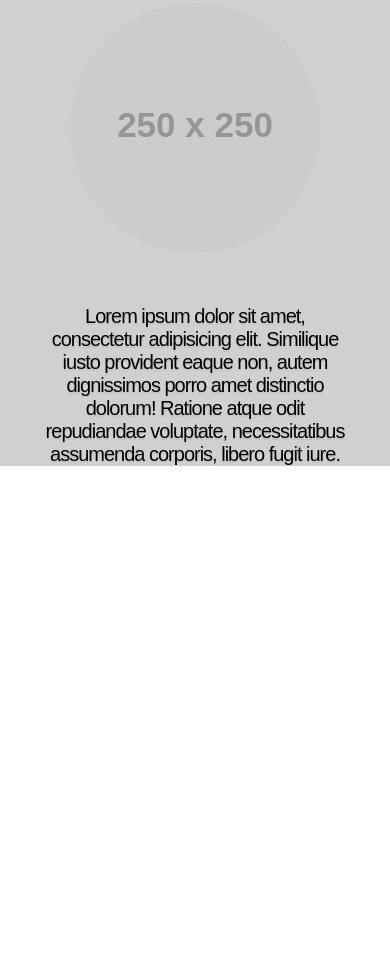
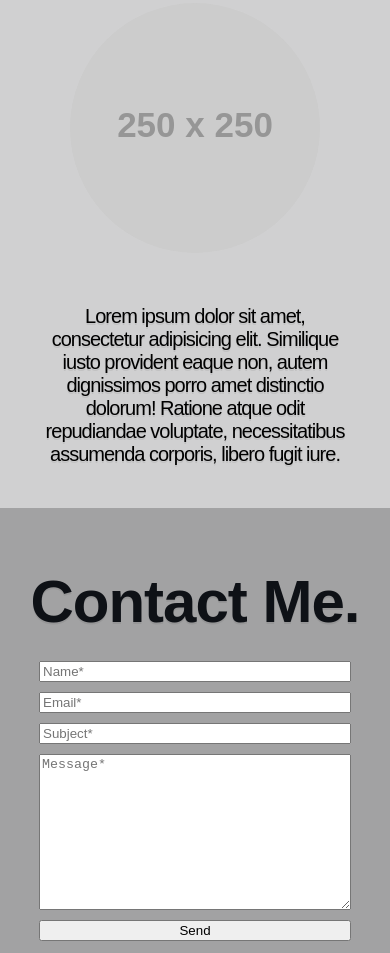
Before and after one commit to amar771/web-portfolio, a plain HTML site: page index.html in a window 390 px wide. Shown: the part 1905-2858 px from the top of the page. Before the commit the page ends 2371 px from the top, so only its background shows below. Drawn offline with Linux system fonts and the light colour scheme; placeholder pictures from the web are drawn by us.

Commit message:
Added basic contact form

```diff
--- a/index.html
+++ b/index.html
@@ -134,8 +134,22 @@
     </article>
 
     <!-- Contact Me -->
-    <footer>
+    <footer class="bottom-section">
+      <a id="contact"></a>
+      <div class="contact-text">
+        <h1 class="contact-title" align="center">Contact Me.</h1>
+      </div>
 
+      <div class="contact-container">
+        <form method="POST" class="contact-me">
+          <input type="text" id="name" name="name" placeholder="Name*" required>
+
+          <input type="email" id="email" name="email" placeholder="Email*" required>
+          <input type="text" id="subject" name="subject" placeholder="Subject*">
+          <textarea name="message" id="message" cols="10" rows="10" placeholder="Message*"></textarea>
+          <button type="submit" class="btn">Send</button>
+        </form>
+      </div>
     </footer>
   </body>
 </html>
--- a/style.css
+++ b/style.css
@@ -224,6 +224,7 @@ h3 text with title and p with description*/
     grid-gap: 5em;
     margin-left: 30vw;
     margin-right: 30vw;
+    padding-bottom: 5vh;
 }
 
 .profile-image {
@@ -245,10 +246,43 @@ h3 text with title and p with description*/
     text-align: left;
 }
 
+/* Contact Form */
+.bottom-section {
+    background-color: #A2A2A3;
+}
+
+.contact-text {
+    padding-top: 7vh;
+    padding-bottom: 3vh;
+}
+
+.contact-title {
+    margin: 0;
+    font-size: 6em;
+    -webkit-text-fill-color: #0E1116;
+}
+
+.contact-container {
+    padding-bottom: 3vw;
+}
+
+.contact-me {
+    display: grid;
+    grid-template-rows: 1fr 1fr 1fr auto;
+    grid-gap: 1em;
+    margin-left: 35vw;
+    margin-right: 35vw;
+}
+
 @media only screen and (max-width: 1600px) {
     .profile-container {
         margin-left: 27vw;
         margin-right: 27vw;
+    }
+
+    .contact-me {
+        margin-left: 30vw;
+        margin-right: 30vw;
     }
 }
 
@@ -256,6 +290,11 @@ h3 text with title and p with description*/
     .profile-container {
         margin-left: 25vw;
         margin-right: 25vw;
+    }
+
+    .contact-me {
+        margin-left: 27vw;
+        margin-right: 27vw;
     }
 }
 
@@ -270,6 +309,11 @@ h3 text with title and p with description*/
         margin-left: 20vw;
         margin-right: 20vw;
     }
+
+    .contact-me {
+        margin-left: 25vw;
+        margin-right: 25vw;
+    }
 }
 
 @media only screen and (max-width: 1250px) {
@@ -282,6 +326,11 @@ h3 text with title and p with description*/
     .profile-container {
         margin-left: 17vw;
         margin-right: 17vw;
+    }
+
+    .contact-me {
+        margin-left: 22vw;
+        margin-right: 22vw;
     }
 }
 
@@ -297,6 +346,11 @@ h3 text with title and p with description*/
     .profile-container {
         margin-left: 14vw;
         margin-right: 14vw;
+    }
+
+    .contact-me {
+        margin-left: 20vw;
+        margin-right: 20vw;
     }
 }
 
@@ -324,6 +378,11 @@ h3 text with title and p with description*/
 
     .profile-description {
         text-align: center;
+    }
+
+    .contact-me {
+        margin-left: 17vw;
+        margin-right: 17vw;
     }
 }
 
@@ -362,4 +421,9 @@ h3 text with title and p with description*/
     .profile-description {
         text-align: center;
     }
+
+    .contact-me {
+        margin-left: 10vw;
+        margin-right: 10vw;
+    }
 }
```
